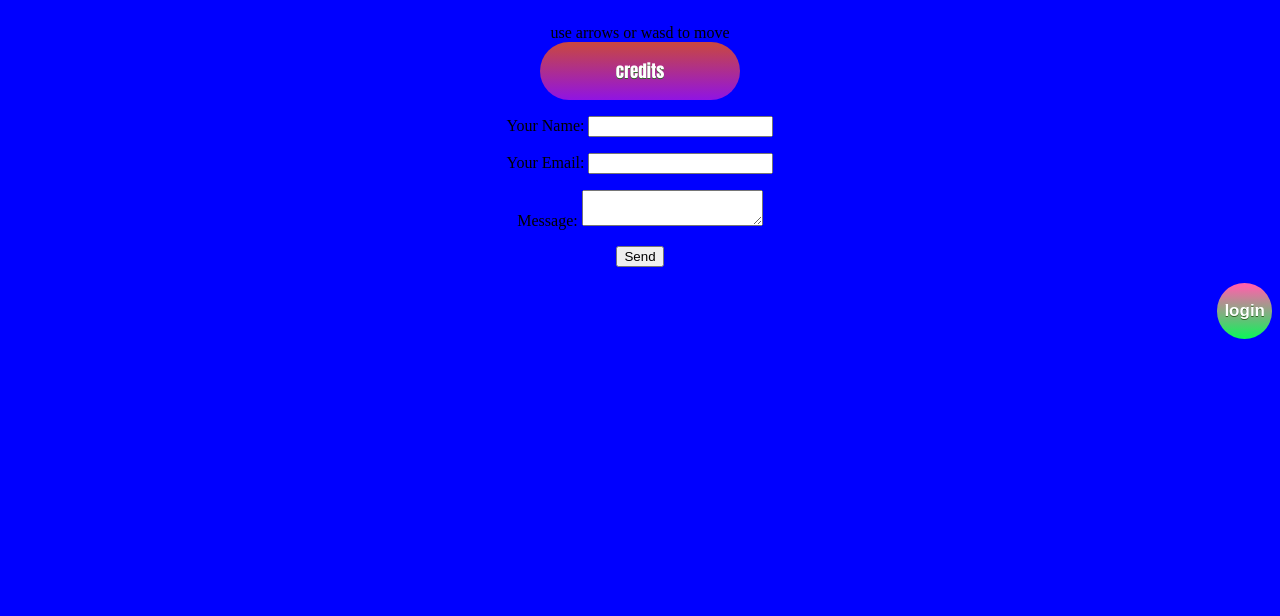
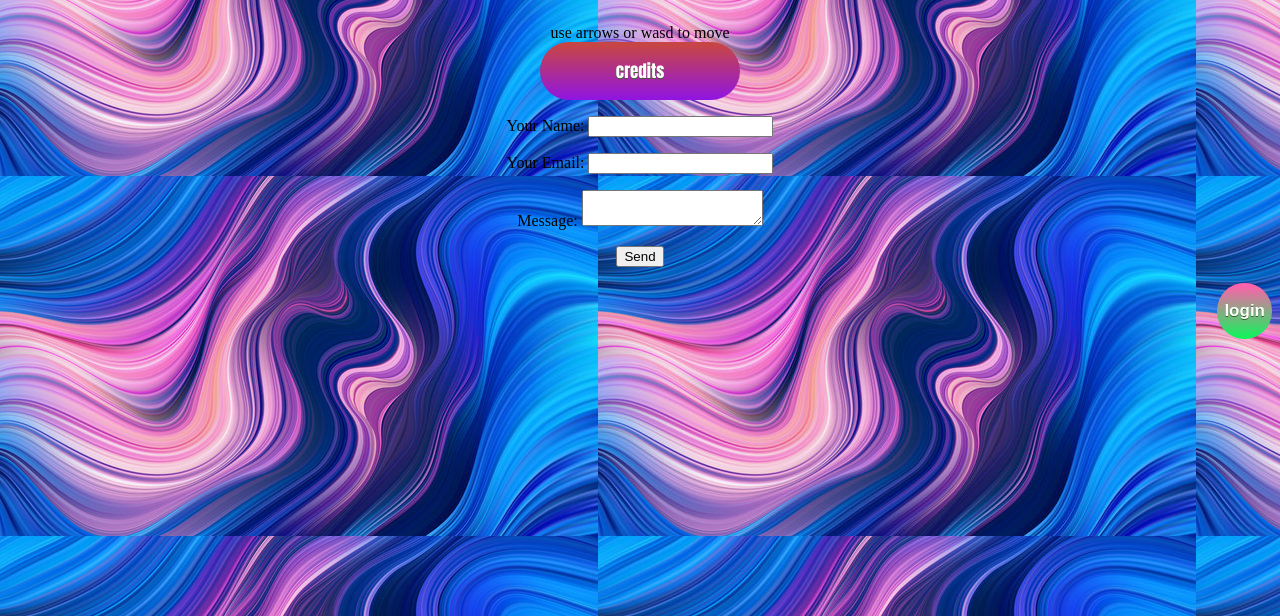
Before and after one commit to Aarondoran/sustainabilitygame, a plain HTML site: page index.html in a window 1280 px wide. Shown: the part 184-800 px from the top of the page. Drawn offline with Linux system fonts and the light colour scheme.

Commit message:
Update background index.html

```diff
--- a/index.html
+++ b/index.html
@@ -10,7 +10,7 @@
 
 <style>
 body {
-  background-color: blue;
+  background-image: url('homebg.jpg');
 }
 .playnowbutton {
 	background:linear-gradient(to bottom, #fa14df 5%, #eff70d 100%);
```
